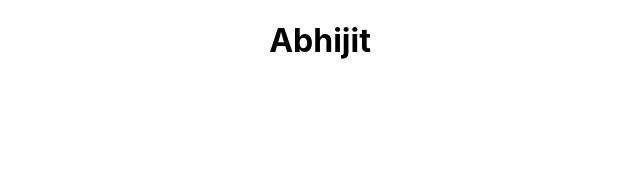
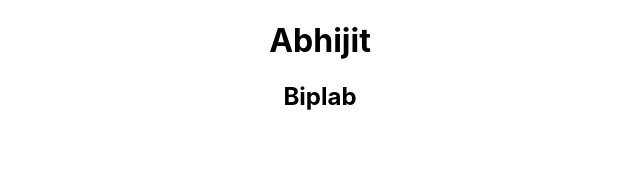
Before and after one commit to BiplabGanguly/competitiveEdge, a React (Create React App) app: page / in a window 1280 px wide. Shown: the top 172 px of the page, without its empty margins (320-960 px from the left). Built offline with nearby package versions, Linux system fonts and the light colour scheme.

Commit message:
add component folder and test component

```diff
--- a/src/App.js
+++ b/src/App.js
@@ -1,10 +1,11 @@
-import logo from './logo.svg';
 import './App.css';
+import Test from './components/test';
 
 function App() {
   return (
     <div className="App">
       <h1>Abhijit</h1>
+      <Test/>
     </div>
   );
 }
--- /dev/null
+++ b/src/components/test.jsx
@@ -0,0 +1,11 @@
+import React from 'react'
+
+function Test() {
+  return (
+    <div>
+      <h2>Biplab</h2>
+    </div>
+  )
+}
+
+export default Test
```
